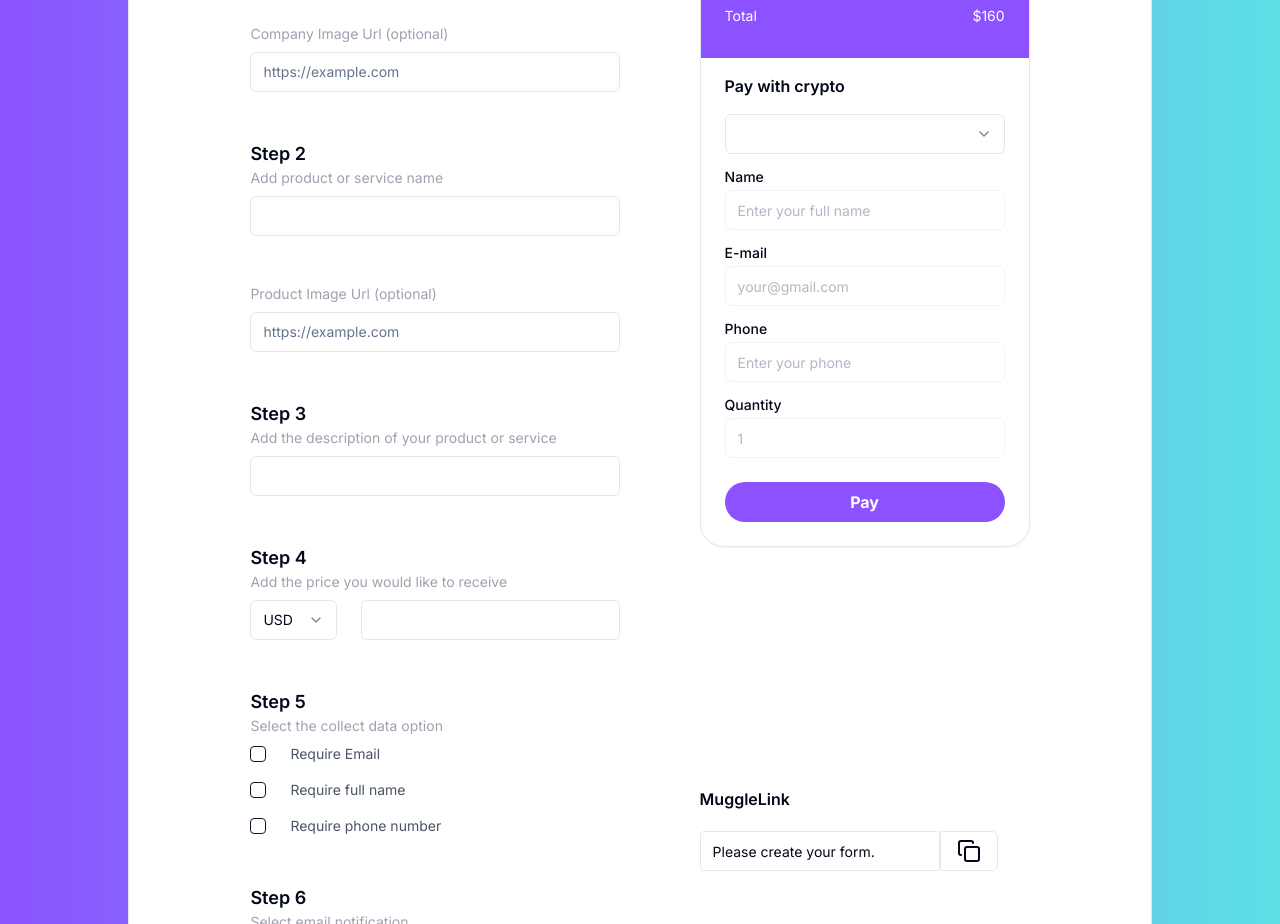
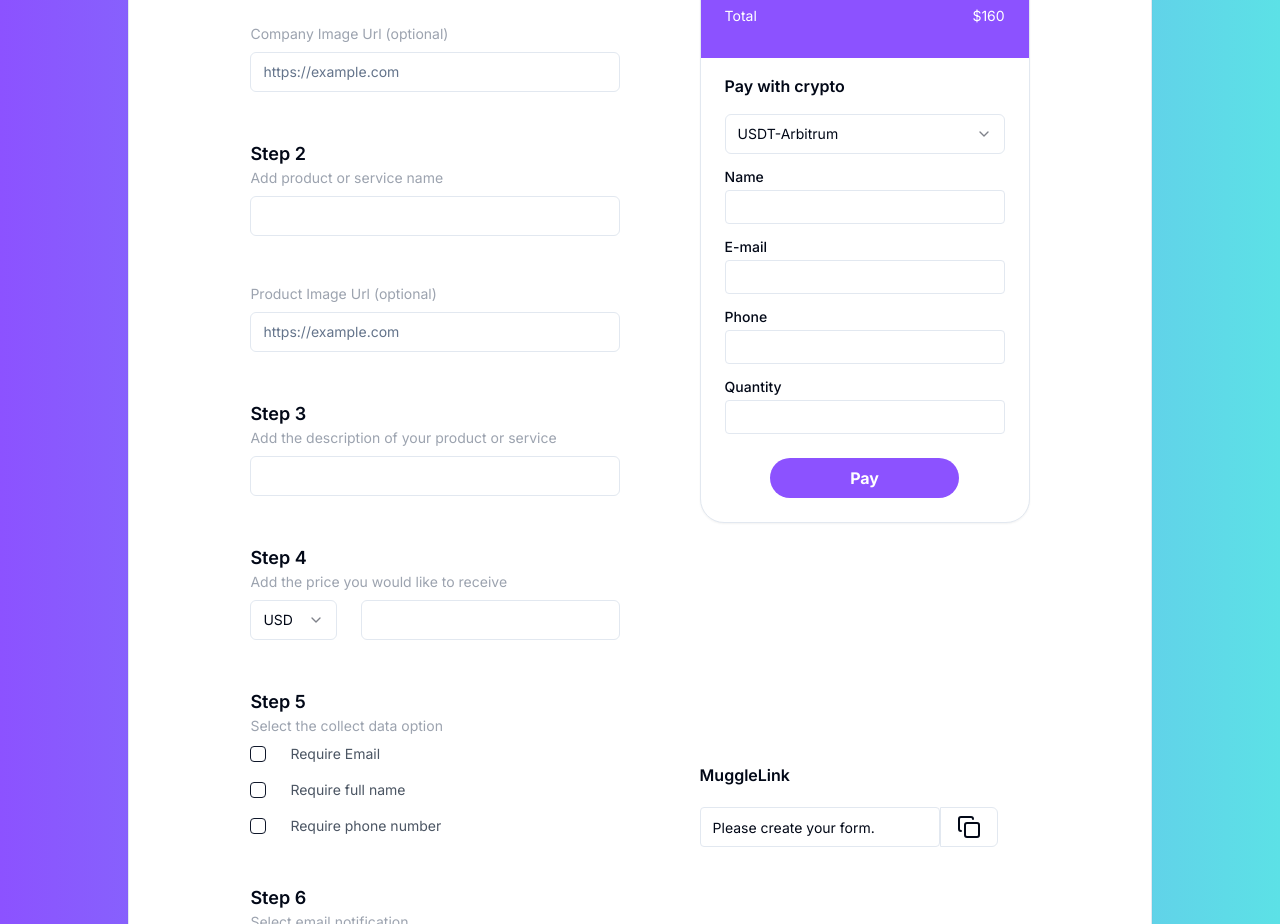
Before and after one commit to MugglePay/mugglelink-form, a Next.js app: page / in a window 1280 px wide. Shown: the part 1320-2244 px from the top of the page. Built offline with nearby package versions, Linux system fonts and the light colour scheme.

Commit message:
Update PreviewCard.tsx

```diff
--- a/src/components/PreviewCard.tsx
+++ b/src/components/PreviewCard.tsx
@@ -11,7 +11,7 @@ type previewCardProps = {
   price: string,
   currencyOption: "USD",
   theme: string | undefined,
-  productName: string
+  productName: string,
 }
 
 const PreviewCard = ({ name, price, currencyOption , theme, productName} : previewCardProps) => {
@@ -50,56 +50,42 @@ const PreviewCard = ({ name, price, currencyOption , theme, productName} : previ
                     <form>
                       <div className="grid w-full items-center gap-4">
                       <Select
-                            defaultValue={"USDT"}
+                            defaultValue={"USDT-Arbitrum"}
                           >
                             <SelectTrigger>
                               <SelectValue placeholder="Select Payment Options" />
                             </SelectTrigger>
                             <SelectContent>
-                              <SelectItem value="USDC">USDC</SelectItem>
+                              <SelectItem value="USDT-Arbitrum">USDT-Arbitrum</SelectItem>
+                              <SelectItem value="USDT-Trc20<">USDT-Trc20</SelectItem>
+                              <SelectItem value="ETH">ETH</SelectItem>
+                              <SelectItem value="USDC-Erc20">USDC-Erc20</SelectItem>
+                              <SelectItem value="USDT-Erc20">USDT-Erc20</SelectItem>
                             </SelectContent>
                           </Select>
                         <div className="flex flex-col space-y-1.5">
                           <Label htmlFor="name">Name</Label>
-                          <Input id="name" autoComplete="off" disabled placeholder="Enter your full name" />
+                          <div className="py-4 px-10 border bg-white rounded"></div>
                         </div>
                         <div className="flex flex-col space-y-1.5">
                           <Label htmlFor="email">E-mail</Label>
-                          <Input
-                            id="email"
-                            className="outline-none"
-                            autoComplete="off"
-                            placeholder="your@gmail.com"
-                            disabled
-                          />
+                          <div className="py-4 px-10 border bg-white rounded"></div>
                         </div>
                         <div className="flex flex-col space-y-1.5">
                           <Label htmlFor="phone">Phone</Label>
-                          <Input
-                            id="phone"
-                            className="outline-none"
-                            placeholder="Enter your phone"
-                            autoComplete="off"
-                            disabled
-                          />
+                          <div className="py-4 px-10 border bg-white rounded"></div>
                         </div>
                         <div className="flex flex-col space-y-1.5">
                           <Label htmlFor="quantity">Quantity</Label>
-                          <Input
-                            id="quantity"
-                            className="outline-none"
-                            placeholder="1"
-                            autoComplete="off"
-                            disabled
-                          />
+                          <div className="py-4 px-10 border bg-white rounded"></div>
                         </div>
                       </div>
                     </form>
                   </CardContent>
                   <CardFooter className="flex justify-center">
-                <button className="py-2 w-full bg-[#8c52ff] rounded-full font-bold text-white hover:bg-[#7846d6]" style={{background : theme}}>
-                  Pay
-                </button>
+                  <div className="py-2 px-20 bg-[#8c52ff] rounded-full font-bold text-white hover:bg-[#7846d6]" style={{background : theme , cursor: 'default'}}>
+                Pay
+                </div>
               </CardFooter>
           </Card>
   )
```
